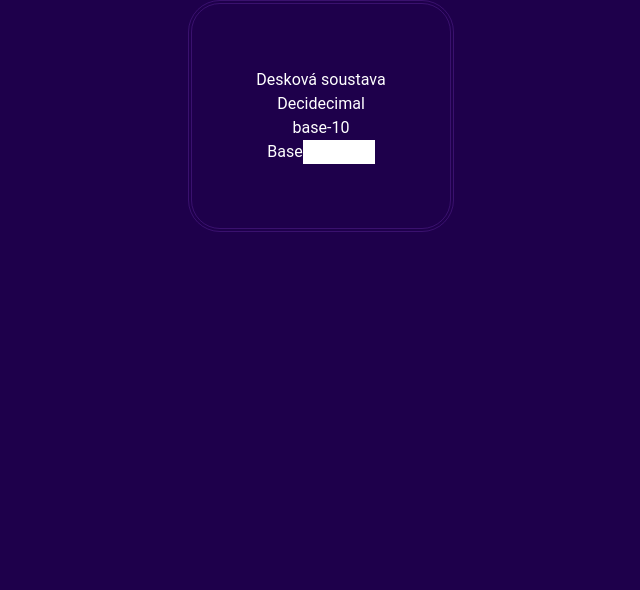
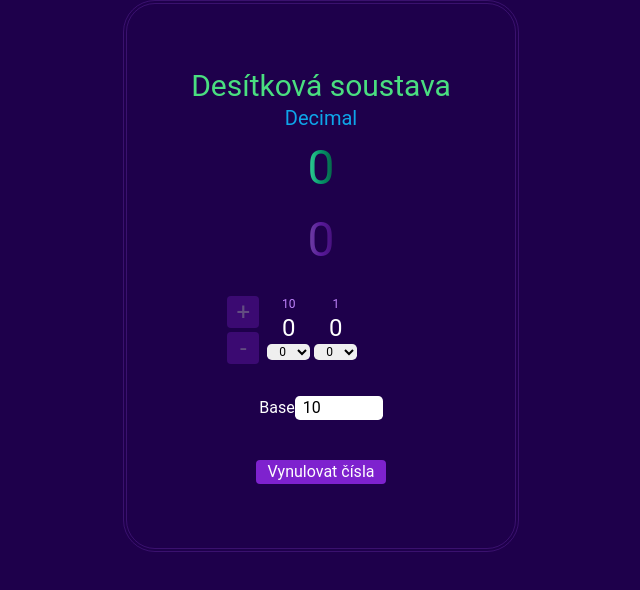
Before and after one commit to JsonKody/num, a Vue app: page / in a window 1280 px wide. Shown: the top 590 px of the page, without its empty margins (319-959 px from the left). Built offline with nearby package versions, Linux system fonts and the light colour scheme.

Commit message:
it's done! :D

```diff
--- a/src/App.vue
+++ b/src/App.vue
@@ -1,38 +1,26 @@
 <script setup lang="ts">
-import { NameConfig } from "./types/typings";
-import Digit from "./components/Digit.vue";
+import NumberSystem from "./components/NumberSystem.vue";
 import { useNumberSystem } from "./stores/numberSystem";
-import { czech, latin } from "./prefixes";
+import { generateCzechName, generateEnglishName } from "./prefixes";
 const ns = useNumberSystem();
-
-// Funkce pro generování názvu
-const generujNazevSoustavy = (base: number, config: NameConfig) => {
-  if (base <= 16) {
-    return `${config.prefixes[base - 1]}${config.suffix} ${config.term}`;
-  } else {
-    return `${base}-${config.suffix} ${config.term}`;
-  }
-};
 </script>
 
 <template>
   <div class="wrapper">
-    <h1>{{ generujNazevSoustavy(ns.base, czech) }}</h1>
-    <h1>{{ generujNazevSoustavy(ns.base, latin) }}</h1>
-    <h1>base-{{ ns.base }}</h1>
-    <div>
-      <label for="base">Base</label>
-      <input
-        min="1"
-        :max="ns.MAX_BASE"
-        type="number"
-        name="base"
-        id="base"
-        v-model="ns.base"
-      />
+    <h1 class="text-3xl text-green-400">{{ generateCzechName(ns.base) }}</h1>
+    <h1 class="text-xl text-sky-500">{{ generateEnglishName(ns.base) }}</h1>
+    <div
+      class="my-3 text-purple-300 text-shadow-lg text-5xl bg-gradient-to-r from-emerald-400 via-emerald-600 to-emerald-800 text-transparent bg-clip-text"
+    >
+      {{ ns.computedNumberDecimal }}
     </div>
-    <div v-for="(_d, i) in ns.digits">
-      <Digit :digit="i" />
+    <div
+      class="my-3 animate-pulse text-purple-300 text-shadow-lg text-5xl bg-gradient-to-r from-purple-400 via-purple-600 to-purple-800 text-transparent bg-clip-text"
+    >
+      {{ ns.computedNumber }}
+    </div>
+    <div class="mt-5">
+      <NumberSystem />
     </div>
   </div>
 </template>
--- a/src/components/Digit.vue
+++ b/src/components/Digit.vue
@@ -1,33 +1,49 @@
 <script setup lang="ts">
 import { useNumberSystem } from "../stores/numberSystem";
-import { ref, watch, computed } from "vue";
+import { watch, computed } from "vue";
+
+const { index } = defineProps<{
+  index: number;
+}>();
 
 const ns = useNumberSystem();
-const digitIndex = ref(0); // Měl bys to nastavit podle pozice digitu
-const digitValue = ref(ns.digits[digitIndex.value] || "0");
+const selectedNumber = computed(() => ns.digits[index]);
+const availableChars = computed(() => ns.availableCharsForBase);
+const digitIndex = computed(() => ns.digits.length - index - 1);
+const digitValue = computed(() => Math.pow(ns.base, digitIndex.value));
 
 watch(
-  () => ns.digits[digitIndex.value],
-  (newVal) => {
-    digitValue.value = newVal || "0";
+  () => ns.base,
+  (_newVal) => {
+    // digitValue.value = newVal || "0";
   }
 );
 
-const availableChars = computed(() => ns.availableCharsForBase);
-
 const updateDigit = (event: Event) => {
   const value = (event.target as HTMLSelectElement).value;
-  ns.setDigit(digitIndex.value, value);
+  ns.setDigit(index, value);
 };
 </script>
 
 <template>
-  <div>
-    <span>{{ digitValue }}</span>
-    <select @change="updateDigit" :value="digitValue">
-      <option v-for="char in availableChars" :key="char" :value="char">
-        {{ char }}
-      </option>
-    </select>
+  <div class="relative">
+    <div class="cursor-pointer" @click="ns.showDigitValue = !ns.showDigitValue">
+      <div v-if="ns.showDigitValue" class="center text-xs text-purple-400">
+        {{ digitValue }}
+      </div>
+      <div v-else class="center text-xs text-purple-400">
+        {{ digitIndex }}
+      </div>
+    </div>
+    <div class="text-2xl center">
+      {{ selectedNumber }}
+    </div>
+    <div class="center text-xs">
+      <select @change="updateDigit" :value="selectedNumber">
+        <option v-for="char in availableChars" :key="char" :value="char">
+          {{ char }}
+        </option>
+      </select>
+    </div>
   </div>
 </template>
--- a/src/components/NumberSystem.vue
+++ b/src/components/NumberSystem.vue
@@ -1,14 +1,55 @@
-<script setup lang='ts'>
+<script setup lang="ts">
+import { useNumberSystem } from "../stores/numberSystem";
+import Digit from "./Digit.vue";
 
+const ns = useNumberSystem();
 </script>
 
+<template>
+  <div>
+    <!-- Digits -->
+    <div class="flex flex-row gap-2">
+      <div class="center flex-col gap-1">
+        <button
+          @click="ns.addDigit"
+          class="trans text-2xl w-8 h-8 rounded bg-purple-700 opacity-30 hover:opacity-80 text-white"
+        >
+          +
+        </button>
+        <button
+          @click="ns.removeDigit"
+          class="trans text-2xl w-8 h-8 rounded bg-purple-700 opacity-30 hover:opacity-80 text-white"
+        >
+          -
+        </button>
+      </div>
+      <div class="flex flex-row gap-1">
+        <div v-for="(_digit, i) in ns.digits" :key="i">
+          <Digit :index="i" />
+        </div>
+      </div>
+    </div>
 
-<template>
-   <div>
+    <!-- Base -->
+    <div class="m-8 center">
+      <label for="base">Base</label>
+      <input
+        min="2"
+        :max="ns.MAX_BASE"
+        type="number"
+        name="base"
+        id="base"
+        v-model="ns.base"
+      />
+    </div>
 
-   </div>
+    <!-- Delete -->
+    <div class="center mt-10">
+      <button @click="ns.setDigitsToZero" class="px-3 rounded bg-purple-700">
+        Vynulovat čísla
+      </button>
+    </div>
+  </div>
 </template>
 
-
-<style lang='scss' scoped>
-</style>
+<style lang="scss" scoped></style>
--- a/src/prefixes.ts
+++ b/src/prefixes.ts
@@ -1,47 +1,55 @@
-import { NameConfig } from "./types/typings";
+// Pro češtinu
+export const generateCzechName = (() => {
+  const prefixes = [
+    "Jedničková",
+    "Dvojková",
+    "Trojková",
+    "Čtyřková",
+    "Pětková",
+    "Šestková",
+    "Sedmičková",
+    "Osmičková",
+    "Devítková",
+    "Desítková",
+    "Jedenáctková",
+    "Dvanáctková",
+    "Třináctková",
+    "Čtrnáctková",
+    "Patnáctková",
+    "Šestnáctková",
+  ];
+  return (base: number): string => {
+    if (base <= 16) {
+      return `${prefixes[base - 1]} soustava`;
+    }
+    return `${base}-ková soustava`;
+  };
+})();
 
-export const czech: NameConfig = {
-  prefixes: [
-    "Jednič",
-    "Dvoj",
-    "Troj",
-    "Čtyř",
-    "Pět",
-    "Šest",
-    "Sedm",
-    "Osm",
-    "Devět",
-    "Des",
-    "Jedenáct",
-    "Dvanáct",
-    "Třináct",
-    "Čtrnáct",
-    "Patnáct",
-    "Šestnáct",
-  ],
-  suffix: "ková",
-  term: "soustava",
-};
-
-export const latin: NameConfig = {
-  prefixes: [
-    "Uni",
-    "Bi",
-    "Tri",
-    "Quadri",
-    "Quinti",
-    "Hexi",
-    "Septi",
-    "Octo",
-    "Nona",
-    "Deci",
-    "Unde",
-    "Duo",
-    "Treo",
-    "Quattuor",
-    "Quin",
-    "Sex",
-  ],
-  suffix: "decimal",
-  term: "",
-};
+// Pro angličtinu
+export const generateEnglishName = (() => {
+  const names = [
+    "Unary",
+    "Binary",
+    "Ternary",
+    "Quaternary",
+    "Quinary",
+    "Senary",
+    "Septenary",
+    "Octal",
+    "Nonary",
+    "Decimal",
+    "Undecimal",
+    "Duodecimal",
+    "Tridecimal",
+    "Tetradecimal",
+    "Pentadecimal",
+    "Hexadecimal",
+  ];
+  return (base: number): string => {
+    if (base <= 16) {
+      return names[base - 1];
+    }
+    return `${base}-base`;
+  };
+})();
--- a/src/stores/numberSystem.ts
+++ b/src/stores/numberSystem.ts
@@ -1,22 +1,51 @@
 // numberSystem.ts
 import type { Base } from "../types/typings";
 import { defineStore } from "pinia";
-import { ref, computed } from "vue";
+import { ref, computed, watch } from "vue";
 
 export const useNumberSystem = defineStore("numberSystem", () => {
   const chars = "0123456789ABCDEFGHIJKLMNOPQRSTUVWXYZ";
   const MAX_BASE = chars.length;
 
   const base = ref<Base>(10);
-  const digits = ref<{ [key: number]: string }>({});
+  const digits = ref<string[]>(["0", "0"]);
+  const showDigitValue = ref(true);
 
-  const setBase = (newBase: Base) => {
-    base.value = newBase;
+  watch(
+    () => base.value,
+    () => {
+      digits.value = digits.value.map((d) =>
+        base.value > Number(d) ? d : String(base.value - 1)
+      );
+    }
+  );
+
+  const setDigitsToZero = () => {
+    digits.value = digits.value.map(() => "0");
   };
 
   const setDigit = (index: number, value: string) => {
-    digits.value = { ...digits.value, [index]: value };
+    digits.value[index] = value;
   };
+
+  const addDigit = () => {
+    digits.value.unshift(chars[0]);
+  };
+
+  const removeDigit = () => {
+    digits.value.shift();
+  };
+
+  const computedNumberDecimal = computed(() => {
+    const number = parseInt(digits.value.join(""), base.value);
+    return isNaN(number) ? 0 : number;
+  });
+
+  const computedNumber = computed(() => {
+    return base.value > 1
+      ? computedNumberDecimal.value.toString(base.value)
+      : "0";
+  });
 
   const availableCharsForBase = computed(() => {
     return chars.substring(0, base.value);
@@ -24,11 +53,16 @@ export const useNumberSystem = defineStore("numberSystem", () => {
 
   return {
     base,
-    setBase,
     chars,
     MAX_BASE,
     digits,
     setDigit,
+    addDigit,
+    removeDigit,
     availableCharsForBase,
+    computedNumber,
+    computedNumberDecimal,
+    showDigitValue,
+    setDigitsToZero,
   };
 });
--- a/src/style.scss
+++ b/src/style.scss
@@ -16,6 +16,18 @@ body {
   line-height: 1.5;
 }
 
+input,
+select {
+  color: black;
+  padding: 0 0.5rem;
+  border-radius: 0.3rem;
+  transition: all 0.2s ease-in-out;
+  &:focus {
+    outline: none;
+    box-shadow: 0 0 0 2px rgba(132, 0, 255, 0.932);
+  }
+}
+
 @layer components {
   .wrapper {
     padding: 4rem;
@@ -28,4 +40,12 @@ body {
     margin: auto;
     /* další vlastní styly */
   }
+
+  .center {
+    @apply flex items-center justify-center;
+  }
+
+  .trans {
+    @apply transition duration-150;
+  }
 }
--- a/src/types/typings.d.ts
+++ b/src/types/typings.d.ts
@@ -36,10 +36,4 @@ type Base =
   | 35
   | 36;
 
-interface NameConfig {
-  prefixes: string[];
-  suffix: string;
-  term: string;
-}
-
-export type { Base, NameConfig };
+export type { Base };
```
Also changed, not shown: 1 other file (tests, documents, lock files or other folders).
